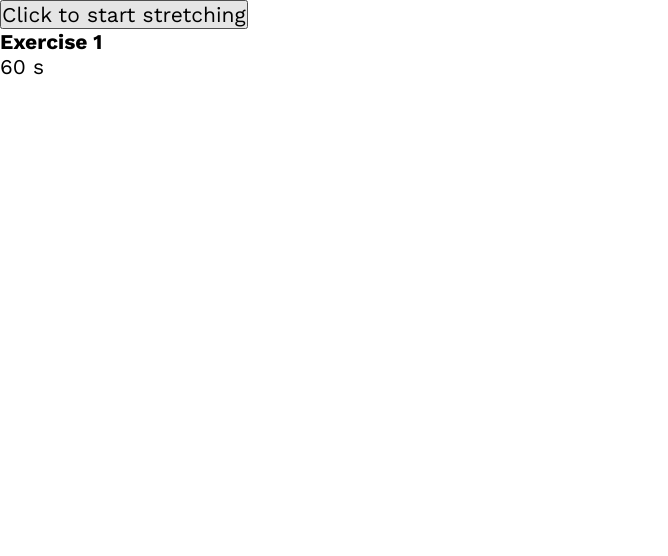
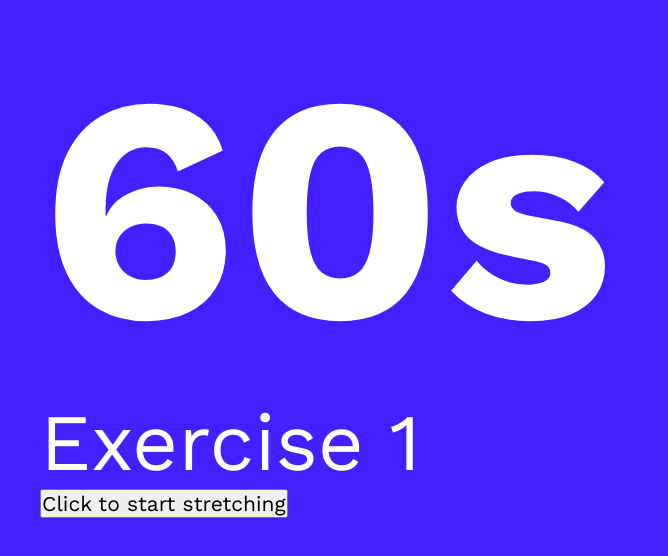
Before and after one commit to ElianeV/Bendy-Candle, a React (Create React App) app: page /timer in a window 1280 px wide. Shown: the top 556 px of the page, without its empty margins (0-668 px from the left). Built offline with nearby package versions, Linux system fonts and the light colour scheme.

Commit message:
Edit timer layout

```diff
--- a/src/App.scss
+++ b/src/App.scss
@@ -196,6 +196,26 @@ h2 {
 }
 .exercise-bar > * {
   margin: 16px 16px;
+}
+
+.full-screen {
+  width: 100vw;
+  min-height: 100vh;
+  color: white;
+  padding: 20px 0 0 40px;
+  .counter {
+    font-size: 320px;
+    font-weight: bold;
+  }
+  .display-name {
+    font-size: 80px;
+  }
+}
+.style-on {
+  background-color: #441fff;
+}
+
+.style-off {
 }
 
 //OLD CSS
--- a/src/routes/Timer.js
+++ b/src/routes/Timer.js
@@ -5,7 +5,7 @@ import chimeStop from "../sounds/chimeStop.mp3";
 function Timer(props) {
   const { exercises } = props;
   console.log("timer", exercises);
-  const [isBgPink, setIsBgPink] = useState(true);
+  const [isBgBright, setisBgBright] = useState(true);
   const [hideButton, setHideButton] = useState(false);
   const [intervalId, setIntervalId] = useState(null);
   const [arrayIndex, setArrayIndex] = useState(0);
@@ -22,7 +22,7 @@ function Timer(props) {
       setCounter(timesArray[currentIndex + 1]);
       setArrayIndex(currentIndex + 1);
       setDisplayName(namesArray[currentIndex + 1]);
-      setIsBgPink(false);
+      setisBgBright(false);
       setPaused(true);
       playStopSound();
       if (currentIndex !== timesArray.length - 1) {
@@ -54,7 +54,7 @@ function Timer(props) {
   }
 
   function changeBg() {
-    setIsBgPink(true);
+    setisBgBright(true);
   }
 
   const changePosition = () => {
@@ -62,22 +62,16 @@ function Timer(props) {
   };
 
   return (
-    <div
-      className={
-        isBgPink ? "fullTimerWindow styleOn" : "fullTimerWindow styleOff"
-      }
-    >
-      <div className="timerText">
+    <div className={isBgBright ? "full-screen style-on" : "screen style-off"}>
+      <div>
+        {paused ? <p>Pause - Change position</p> : ""}
+        <p className="counter">{counter}s</p>
+        <p className="display-name">{displayName}</p>
         {hideButton ? (
           <></>
         ) : (
-          <button className="countdownButton" onClick={startCountdown}>
-            Click to start stretching
-          </button>
+          <button onClick={startCountdown}>Click to start stretching</button>
         )}
-        {paused ? <h4>(Pause - Change position)</h4> : ""}
-        <h3>{displayName}</h3>
-        <p>{counter} s</p>
       </div>
     </div>
   );
```
